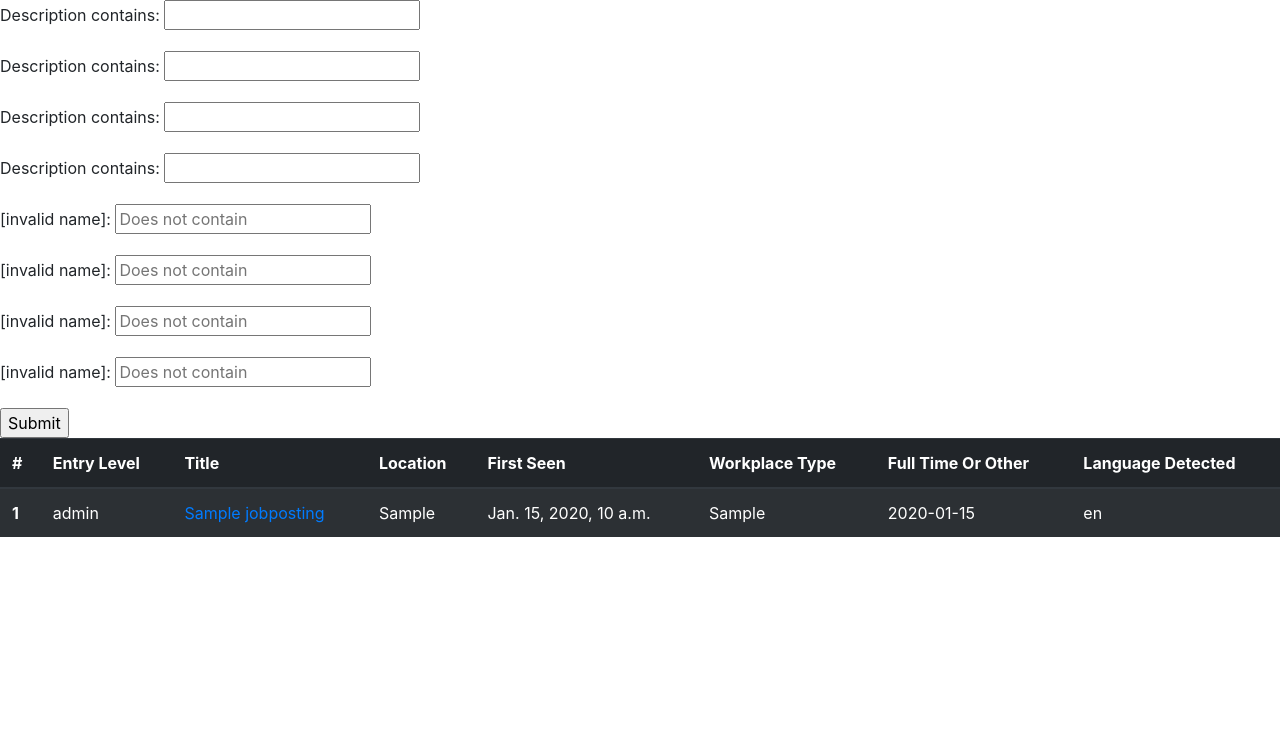
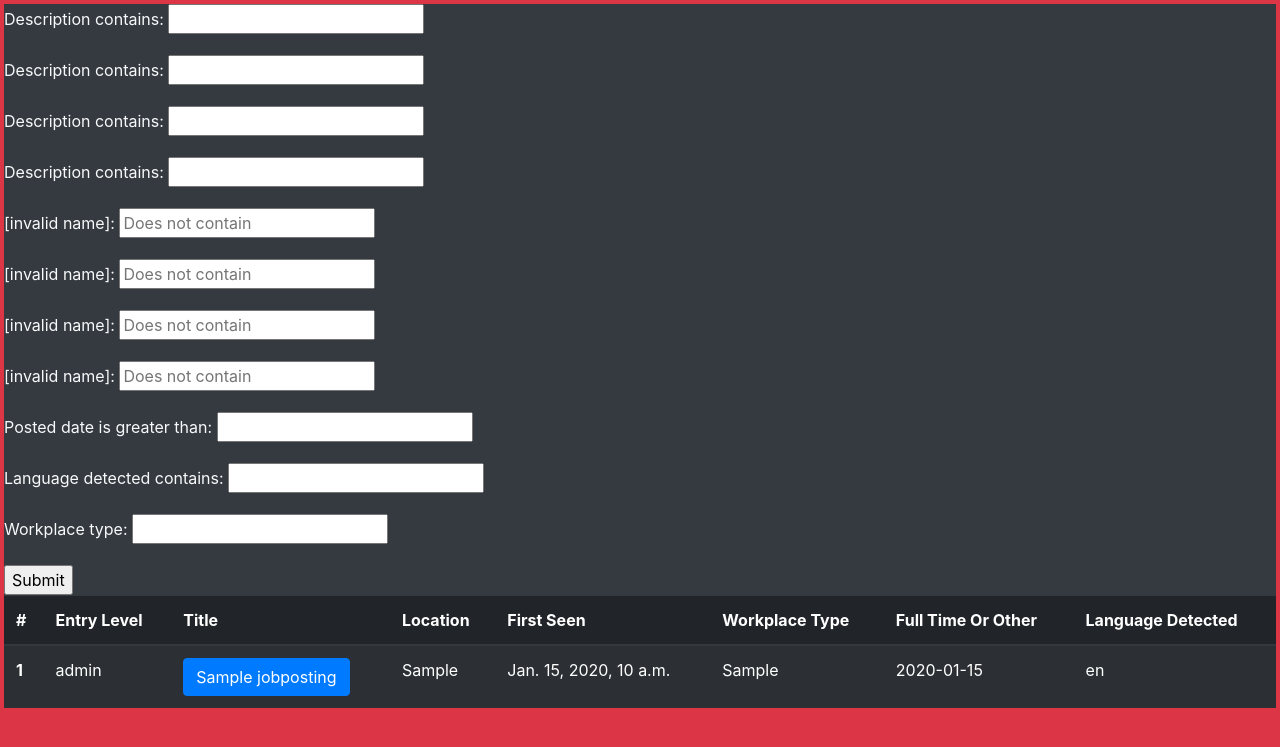
Before and after one commit to krossenheim/promote_me_not, a Django app: page /display/man/ in a window 1280 px wide. Shown: the top 747 px of the page. Run offline with Django 4.2, Linux system fonts and the light colour scheme; tables that the repository leaves empty hold one stand-in row (values such as "Sample post"); some libraries are stand-ins or nearby versions.

Commit message:
More, prettier filters and saving html vs text of desription

```diff
--- a/promote_me_not/display_jobs/filters.py
+++ b/promote_me_not/display_jobs/filters.py
@@ -1,6 +1,7 @@
 import django_filters
 from .models import JobPosting
-from django.forms.widgets import TextInput
+from django.forms import widgets
+from django.db.models import Q
 
 
 class JobPostingFilter(django_filters.FilterSet):
@@ -14,20 +15,30 @@ class JobPostingFilter(django_filters.FilterSet):
                                                       lookup_expr='contains')
     description_contains_not = django_filters.CharFilter(
         method='description_does_not_contain',
-        widget=TextInput(attrs={'placeholder': 'Does not contain'})
+        widget=widgets.TextInput(attrs={'placeholder': 'Does not contain'})
     )
     description_contains_not1 = django_filters.CharFilter(
         method='description_does_not_contain',
-        widget=TextInput(attrs={'placeholder': 'Does not contain'})
+        widget=widgets.TextInput(attrs={'placeholder': 'Does not contain'})
     )
     description_contains_not2 = django_filters.CharFilter(
         method='description_does_not_contain',
-        widget=TextInput(attrs={'placeholder': 'Does not contain'})
+        widget=widgets.TextInput(attrs={'placeholder': 'Does not contain'})
     )
     description_contains_not3 = django_filters.CharFilter(
-        field_name='Not contains',
-        widget=TextInput(attrs={'placeholder': 'Does not contain'})
+        method='description_does_not_contain',
+        widget=widgets.TextInput(attrs={'placeholder': 'Does not contain'})
     )
+
+    posted_date = django_filters.DateFilter(field_name='posted_date', lookup_expr='gt')
+
+    language = django_filters.CharFilter(field_name='language_detected',
+                                         lookup_expr='contains',
+                                         initial='en')
+
+    worplace_type = django_filters.CharFilter(field_name='workplace_type',
+                                              lookup_expr='iexact',
+                                              initial='Remote')
 
     def description_does_not_contain(self, qs, name, value):
         return qs.exclude(description__contains=value)
--- a/promote_me_not/display_jobs/templates/display_jobs/base.html
+++ b/promote_me_not/display_jobs/templates/display_jobs/base.html
@@ -2,15 +2,14 @@
 <html lang="en">
 <head>
 <link rel="stylesheet" href="https://cdn.jsdelivr.net/npm/bootstrap@4.0.0/dist/css/bootstrap.min.css" integrity="sha384-Gn5384xqQ1aoWXA+058RXPxPg6fy4IWvTNh0E263XmFcJlSAwiGgFAW/dAiS6JXm" crossorigin="anonymous">
-</head>
-<body>
-<div id = 'table m-5'>
-{% block content %}
-
-{% endblock %}
-</div>
 <script src="https://code.jquery.com/jquery-3.2.1.slim.min.js" integrity="sha384-KJ3o2DKtIkvYIK3UENzmM7KCkRr/rE9/Qpg6aAZGJwFDMVNA/GpGFF93hXpG5KkN" crossorigin="anonymous"></script>
 <script src="https://cdn.jsdelivr.net/npm/popper.js@1.12.9/dist/umd/popper.min.js" integrity="sha384-ApNbgh9B+Y1QKtv3Rn7W3mgPxhU9K/ScQsAP7hUibX39j7fakFPskvXusvfa0b4Q" crossorigin="anonymous"></script>
 <script src="https://cdn.jsdelivr.net/npm/bootstrap@4.0.0/dist/js/bootstrap.min.js" integrity="sha384-JZR6Spejh4U02d8jOt6vLEHfe/JQGiRRSQQxSfFWpi1MquVdAyjUar5+76PVCmYl" crossorigin="anonymous"></script>
+</head>
+<body class = 'bg bg-danger' >
+<div class = 'm-1'>
+{% block content %}
+{% endblock %}
+</div>
 </body>
 </html>
--- a/promote_me_not/display_jobs/templates/display_jobs/job_posting_handmade.html
+++ b/promote_me_not/display_jobs/templates/display_jobs/job_posting_handmade.html
@@ -2,11 +2,25 @@
 {% load bootstrap5 %}
 {% block content %}
 <title>Job posts</title>
-
-<form method="get">
-    {{ filter.form.as_p }}
-    <input type="submit"/>
-</form>
+<script type='text/Javascript'>
+$(document).on('show.bs.modal','#modal', function (event) {
+  var button = $(event.relatedTarget) // Button that triggered the modal
+  var DESCRIPTION = button.data('whatever') // Extract info from data-* attributes
+  // If necessary, you could initiate an AJAX request here (and then do the updating in a callback).
+  // Update the modal's content. We'll use jQuery here, but you could use a data binding library or other methods instead.
+  var modal = $(this)
+  modal.find('.descriptiontext').text(DESCRIPTION)
+})
+</script>
+<div>
+    {% include 'display_jobs/modal_dynamic_body.html' %}
+</div>
+<div id=filters class="bg bg-dark text-light">
+    <form method="get">
+        {{ filter.form.as_p }}
+        <input type="submit"/>
+    </form>
+</div>
 <table class="table table-striped table-dark">
     <thead>
 
@@ -23,7 +37,14 @@
         <th scope="row"> {{ forloop.counter }}</th>
         {% for item in jp.get_attributes_ordered_for_table %}
         {% if forloop.counter0 == 1 %}
-        <td><a href={{jp.joburl}}> {{item}} </a></td>
+
+
+        <td>
+            <button type="button" class="btn btn-primary" data-toggle="modal" data-target="#modal"
+                    data-whatever="{{jp.description}}">
+                {{item}}
+            </button>
+        </td>
         {% else %}
         <td>{{item}}</td>
         {% endif %}
--- /dev/null
+++ b/promote_me_not/display_jobs/templates/display_jobs/modal_dynamic_body.html
@@ -0,0 +1,22 @@
+
+<div class="modal fade" id="modal" tabindex="-1" role="dialog" aria-labelledby="exampleModalLabel" aria-hidden="true">
+  <div class="modal-dialog w-50" role="document">
+    <div class="modal-content">
+      <div class="modal-header">
+        <h5 class="modal-title" id="exampleModalLabel">New message</h5>
+        <button type="button" class="close" data-dismiss="modal" aria-label="Close">
+          <span aria-hidden="true">&times;</span>
+        </button>
+      </div>
+      <div class="modal-body bg bg-dark text-light">
+          <div class="form-group">
+            <a class="descriptiontext col-form-label">Description:</a>
+          </div>
+      </div>
+      <div class="modal-footer">
+        <button type="button" class="btn btn-secondary" data-dismiss="modal">Close</button>
+        <button type="button" class="btn btn-primary">Send message</button>
+      </div>
+    </div>
+  </div>
+</div>
--- a/the_scrapering/linked_in/store_jobs_todjango.py
+++ b/the_scrapering/linked_in/store_jobs_todjango.py
@@ -149,7 +149,7 @@ def get_job_posting(job_id: Any, site_name: str, job_details: WebElement) -> Job
         except NoSuchElementException:
             time.sleep(0.1)
 
-    job_description = job_details.find_element(By.CLASS_NAME, DESCRIPTION_CLASSNAME).text
+    job_description = job_details.find_element(By.CLASS_NAME, DESCRIPTION_CLASSNAME).get_attribute('innerHTML')
     location = job_details.find_element(By.CLASS_NAME, 'jobs-unified-top-card__bullet').text
 
     job = JobPosting(
```
Also changed, not shown: the_scrapering/linked_in/detect_languages.py (added, +23 -0 lines).
